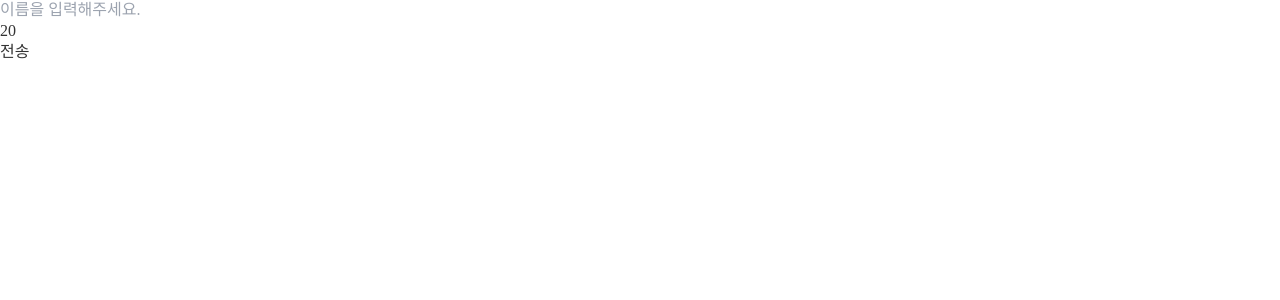
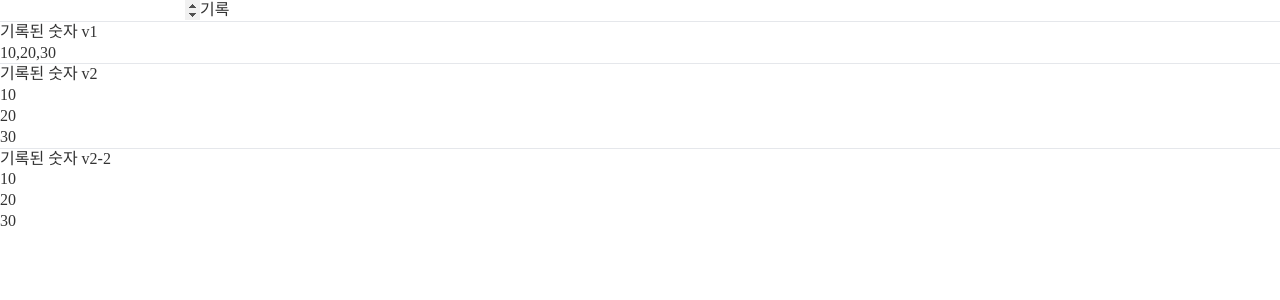
Before and after one commit to jinho4785/react-proj, a React (Create React App) app: page / in a window 1280 px wide. Shown: the top 300 px of the page. Built offline with nearby package versions, Linux system fonts and the light colour scheme; a web font is replaced by a local one.

Commit message:
form을 이용해서 dom 조작하기 02

```diff
--- a/src/FormEx.js
+++ b/src/FormEx.js
@@ -1,54 +1,56 @@
+import React, { useState } from "react";
+
 function FormEx() {
-  const onSubmit = (e) => {
-    e.preventDefault();
-    const form = e.target;
+  const [recordedNos, setRecordedNos] = useState([10, 20, 30]);
 
-    form.name.value = form.name.value.trim();
+  const saveNo = (form) => {
+    form.no.value = form.no.value.trim();
 
-    if (form.name.value.length == 0) {
-      alert("이름을 입력해주세요.");
-      form.name.focus();
+    if (form.no.value.length == 0) {
+      alert("숫자를 입력해주세요.");
+      form.no.focus();
       return;
     }
 
-    form.age.value = form.age.value.trim();
+    setRecordedNos([...recordedNos, form.no.value]);
 
-    if (form.age.value.length == 0) {
-      alert("나이를 입력해주세요.");
-      form.age.focus();
-      return;
-    }
+    form.no.value = "";
+    form.no.focus();
+  };
 
-    const name = form.name.value;
-    const age = form.age.value;
-
-    alert(`이름 : ${name}, 나이 : ${age}`);
-
-    form.name.value = "";
-    form.age.value = "";
-
-    form.name.focus();
-  };
+  //const li = [1, 2, 3].map((el, index) => <li key={index}>{el}</li>);
+  const li = recordedNos.map((el, index) => <li key={index}>{el}</li>);
 
   return (
     <>
-      <form onSubmit={onSubmit}>
-        <input
-          name="name"
-          type="text"
-          placeholder="이름을 입력해주세요."
-          autoComplete="off"
-        />
-        <br />
-        <input
-          name="age"
-          type="number"
-          placeholder="나이을 입력해주세요."
-          defaultValue={20}
-        />
-        <br />
-        <input type="submit" value="전송" />
+      <form
+        onSubmit={(e) => {
+          e.preventDefault();
+          saveNo(e.target);
+        }}
+      >
+        <input type="number" name="no" />
+        <button type="submit">기록</button>
       </form>
+
+      <hr />
+
+      <h1>기록된 숫자 v1</h1>
+      {recordedNos.join(",")}
+
+      <hr />
+
+      <h1>기록된 숫자 v2</h1>
+      <ul>{li}</ul>
+
+      <hr />
+
+      <h1>기록된 숫자 v2-2</h1>
+      <ul>
+        {recordedNos.map((el, index) => (
+          <li key={index}>{el}</li>
+        ))}
+      </ul>
     </>
   );
 }
```
